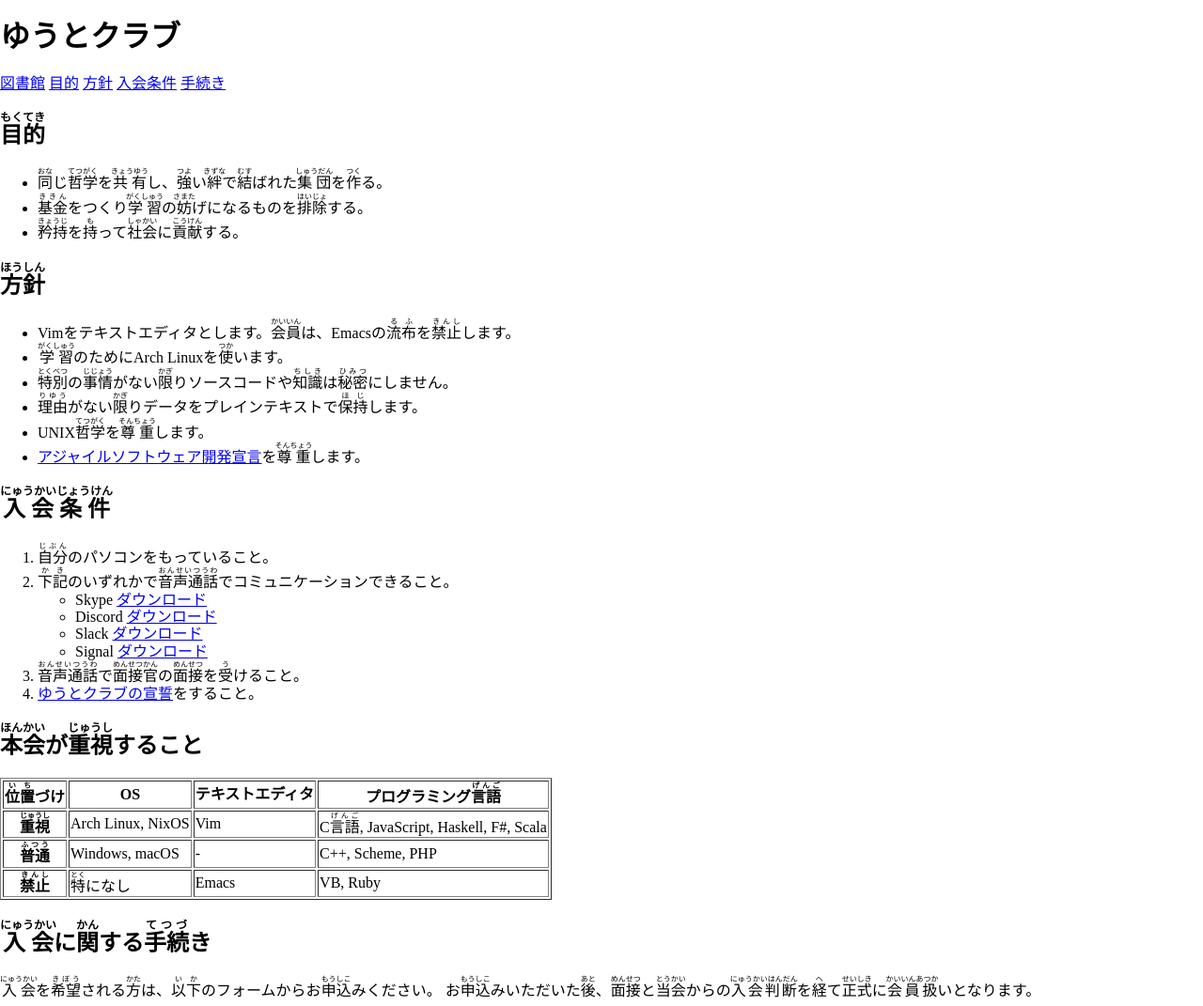
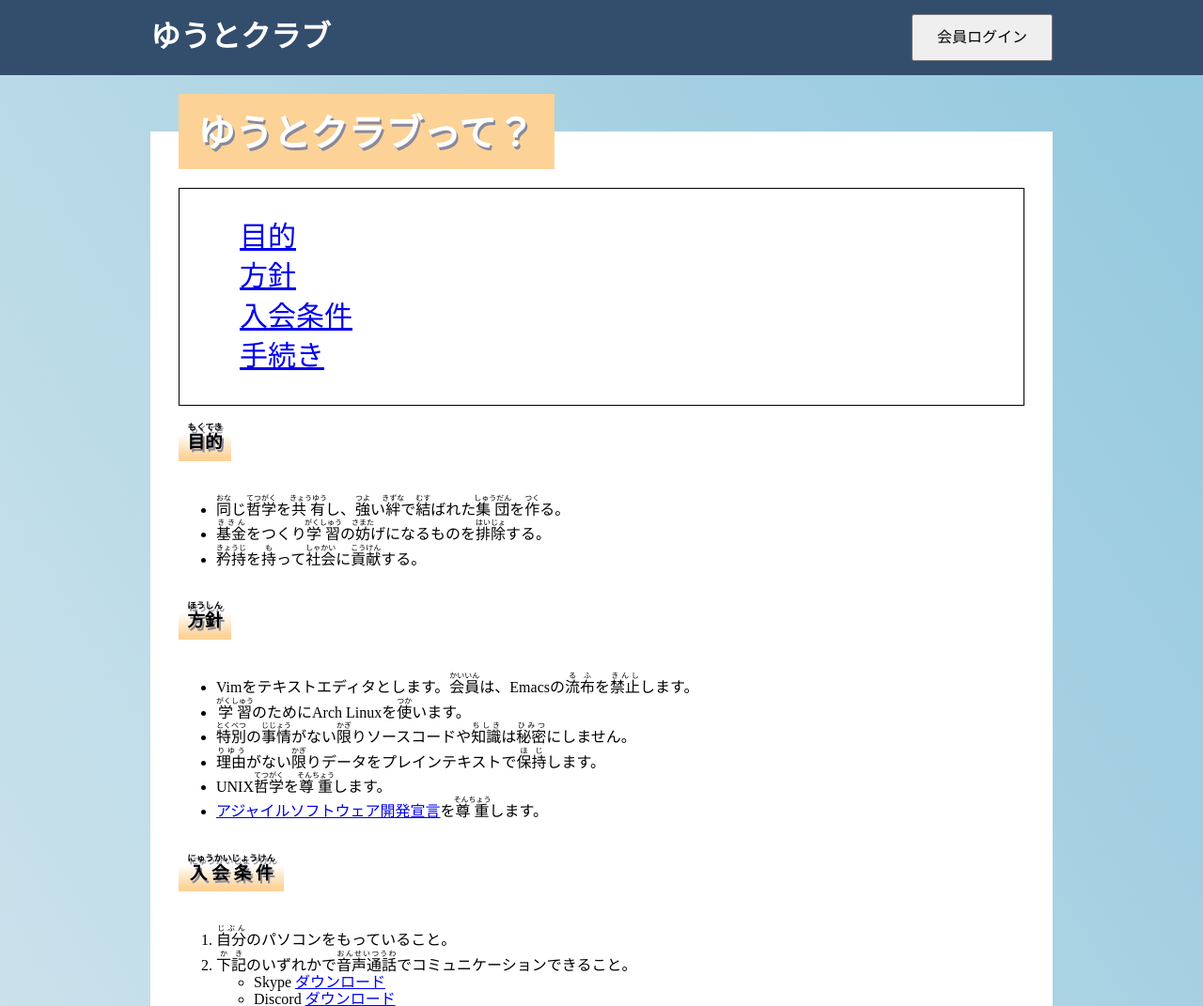
Before and after one commit to yuto-club/www, a plain HTML site: page index.html in a window 1280 px wide. Shown: the top 1071 px of the page at 94% size. Drawn offline with Linux system fonts and the light colour scheme.

Commit message:
めろモックにあわせてスタイルを追加

```diff
--- a/index.html
+++ b/index.html
@@ -7,21 +7,30 @@
 <link rel="stylesheet" type="text/css" href="styles/main.css">
 </head>
 <body>
+    <header>
+        <div class="container">
     	<h1>ゆうとクラブ</h1>
-        <header>
-            <a href="./library.html">図書館</a>
-            <a href="#goal">目的</a>
-            <a href="#policy">方針</a>
-            <a href="#Admission conditions">入会条件</a>
-            <a href="#procedure">手続き</a>
+        <button>会員ログイン</button>
+        </div>
     </header>
-    <h2 id="goal"><ruby>目的<rt>もくてき</rt></ruby></h2>
+    <div class="container">
+        <main>
+            <h2>ゆうとクラブって？</h2>
+                        <div id="menu">
+                <ul>
+                    <li><a href="#goal">目的</a></li>
+                    <li><a href="#policy">方針</a></li>
+                    <li><a href="#Admission conditions">入会条件</a></li>
+                    <li><a href="#procedure">手続き</a></li>
+                </ul>
+            </div>
+            <h3 id="goal"><ruby>目的<rt>もくてき</rt></ruby></h3>
             <ul>
                 <li><ruby>同<rt>おな</rt></ruby>じ<ruby>哲学<rt>てつがく</rt></ruby>を<ruby>共有<rt>きょうゆう</rt></ruby>し、<ruby>強<rt>つよ</rt></ruby>い<ruby>絆<rt>きずな</rt></ruby>で<ruby>結<rt>むす</rt></ruby>ばれた<ruby>集団<rt>しゅうだん</rt></ruby>を<ruby>作<rt>つく</rt></ruby>る。</li>
                 <li><ruby>基金<rt>ききん</rt></ruby>をつくり<ruby>学習<rt>がくしゅう</rt></ruby>の<ruby>妨<rt>さまた</rt></ruby>げになるものを<ruby>排除<rt>はいじょ</rt></ruby>する。</li>
                 <li><ruby>矜持<rt>きょうじ</rt></ruby>を<ruby>持<rt>も</rt></ruby>って<ruby>社会<rt>しゃかい</rt></ruby>に<ruby>貢献<rt>こうけん</rt></ruby>する。</li>
             </ul>
-    <h2 id="policy"><ruby>方針<rt>ほうしん</rt></ruby></h2>
+            <h3 id="policy"><ruby>方針<rt>ほうしん</rt></ruby></h3>
             <ul>
                 <li>Vimをテキストエディタとします。<ruby>会員<rt>かいいん</rt></ruby>は、Emacsの<ruby>流布<rt>るふ</rt></ruby>を<ruby>禁止<rt>きんし</rt></ruby>します。</li>
                 <li><ruby>学習<rt>がくしゅう</rt></ruby>のためにArch Linuxを<ruby>使<rt>つか</rt></ruby>います。</li>
@@ -30,7 +39,7 @@
                 <li>UNIX<ruby>哲学<rt>てつがく</rt></ruby>を<ruby>尊重<rt>そんちょう</rt></ruby>します。</li>
                 <li><a href="https://agilemanifesto.org/iso/ja/manifesto.html" target="_brank">アジャイルソフトウェア開発宣言</a>を<ruby>尊重<rt>そんちょう</rt></ruby>します。</li>
             </ul>
-    <h2 id="Admission conditions"><ruby>入会条件<rt>にゅうかいじょうけん</rt></ruby></h2>
+            <h3 id="Admission conditions"><ruby>入会条件<rt>にゅうかいじょうけん</rt></ruby></h3>
             <ol>
                 <li><ruby>自分<rt>じぶん</rt></ruby>のパソコンをもっていること。</li>
                 <li><ruby>下記<rt>かき</rt></ruby>のいずれかで<ruby>音声通話<rt>おんせいつうわ</rt></ruby>でコミュニケーションできること。</li>
@@ -44,7 +53,7 @@
                 <li><ruby>音声通話<rt>おんせいつうわ</rt></ruby>で<ruby>面接官<rt>めんせつかん</rt></ruby>の<ruby>面接<rt>めんせつ</rt></ruby>を<ruby>受<rt>う</rt></ruby>けること。</li>
                 <li><a href="oath.html" target="_blank">ゆうとクラブの宣誓</a>をすること。</li>
             </ol>
-    <h2><ruby>本会<rt>ほんかい</rt></ruby>が<ruby>重視<rt>じゅうし</rt></ruby>すること</h2>
+            <h3><ruby>本会<rt>ほんかい</rt></ruby>が<ruby>重視<rt>じゅうし</rt></ruby>すること</h3>
             <table border="1">
                 <tr>
                     <th><ruby>位置<rt>いち<rt></ruby>づけ</th>
@@ -70,9 +79,8 @@
                     <td>Emacs</td>
                     <td>VB, Ruby</td>
                 </tr>
-
             </table>
-    <h2 id="procedure"><ruby>入会<rt>にゅうかい</rt></ruby>に<ruby>関<rt>かん</rt></ruby>する<ruby>手続<rt>てつづ</rt></ruby>き</h2>
+            <h3 id="procedure"><ruby>入会<rt>にゅうかい</rt></ruby>に<ruby>関<rt>かん</rt></ruby>する<ruby>手続<rt>てつづ</rt></ruby>き</h3>
             <p><ruby>入会<rt>にゅうかい</rt></ruby>を<ruby>希望<rt>きぼう</rt></ruby>される<ruby>方<rt>かた</rt></ruby>は、<ruby>以下<rt>いか</rt></ruby>のフォームからお<ruby>申込<rt>もうしこ</rt></ruby>みください。
             お<ruby>申込<rt>もうしこ</rt></ruby>みいただいた<ruby>後<rt>あと</rt></ruby>、<ruby>面接<rt>めんせつ</rt></ruby>と<ruby>当会<rt>とうかい</rt></ruby>からの<ruby>入会判断<rt>にゅうかいはんだん</rt></ruby>を<ruby>経<rt>へ</rt></ruby>て<ruby>正式<rt>せいしき</rt></ruby>に<ruby>会員扱<rt>かいいんあつか</rt></ruby>いとなります。
             </p>
@@ -126,7 +134,7 @@
                 <input type="submit" value="送信" />
                 </p>
             </form>
-
-
+        </main>
+    </div>
 </body>
 </html>
--- a/styles/main.css
+++ b/styles/main.css
@@ -0,0 +1,58 @@
+body{
+background-image: linear-gradient(to right top, #dae9ef, #c9e1eb, #b7d9e6, #a5d0e2, #92c8de);
+}
+header {
+    background: #334D6D;
+    color: white;
+}
+.container{
+    width: 960px;
+    margin: 0 auto;
+    display:flex;
+}
+
+.container h1{
+    flex:1;
+}
+.container button{
+    width: 150px;
+    height: 50px;
+    margin:auto 0;
+}
+main{
+    margin-top:60px;
+    background:#FFFFFF;
+    flex:3;
+    z-index:2;
+    padding : 30px;
+}
+main h2{
+    margin:-70px 0px;
+    padding: 20px;
+    width:40%;
+    height:40px;
+    background-color:#FCD297;
+    color:#FFFFFF;
+    font-size:40px;
+    text-shadow:2px 3px 0px #898999;
+}
+#menu{
+    margin-top: 90px;
+    background-color:white;
+    border:1px solid black;
+    padding-left:20px;
+    font-size:30px;
+}
+#menu li{
+    list-style:none;
+    font-size:30px;
+    padding:4px;
+    color: #A78D8A;
+}
+h3 {
+  color:　black ;/*文字色*/
+  text-shadow:2px 3px 0px #898999;
+  padding: 0.5em;/*文字周りの余白*/
+  display: inline-block;/*おまじない*/
+ background:linear-gradient(transparent 30%, #FCD297 90%);
+}
```
Lines whose indentation alone changed are shown as unchanged.
